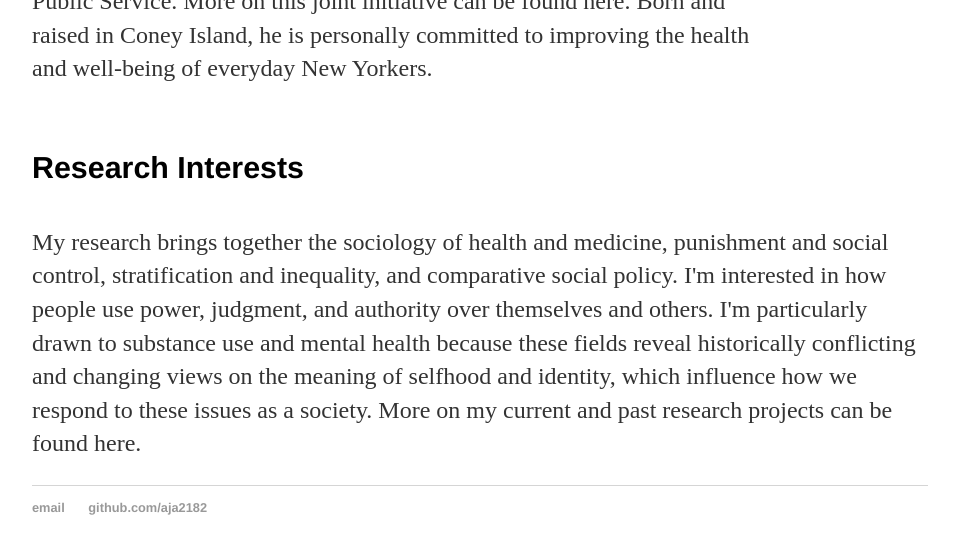
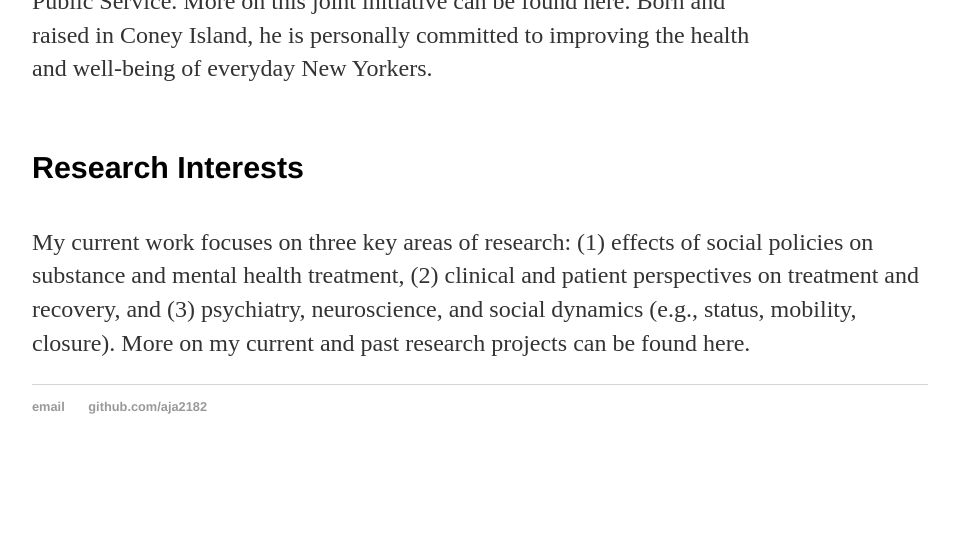
Before and after one commit to aja2182/aja2182.github.io, a Jekyll site: the page built from about/index.html, in a window 1280 px wide, cut to the strip 347-904 px from the top of the page. Shown: the top 554 px of the strip, without its empty margins (160-1119 px from the left). Built offline with Jekyll 4.4.1, drawn with Linux system fonts in a browser that asks for light colours.

Commit message:
Update index.html

```diff
--- a/about/index.html
+++ b/about/index.html
@@ -66,7 +66,7 @@
 
     <h4>Research Interests</h4>
 
-    <p> My research brings together the sociology of health and medicine, punishment and social control, stratification and inequality, and comparative social policy. I'm interested in how people use power, judgment, and authority over themselves and others. I'm particularly drawn to substance use and mental health because these fields reveal historically conflicting and changing views on the meaning of selfhood and identity, which influence how we respond to these issues as a society. More on my current and past research projects can be found here. </p>
+    <p> My current work focuses on three key areas of research: (1) effects of social policies on substance and mental health treatment, (2)  clinical and patient perspectives on treatment and recovery, and (3)  psychiatry, neuroscience, and social dynamics (e.g., status, mobility, closure).  More on my current and past research projects can be found here. </p>
 
 
 </body>
```
